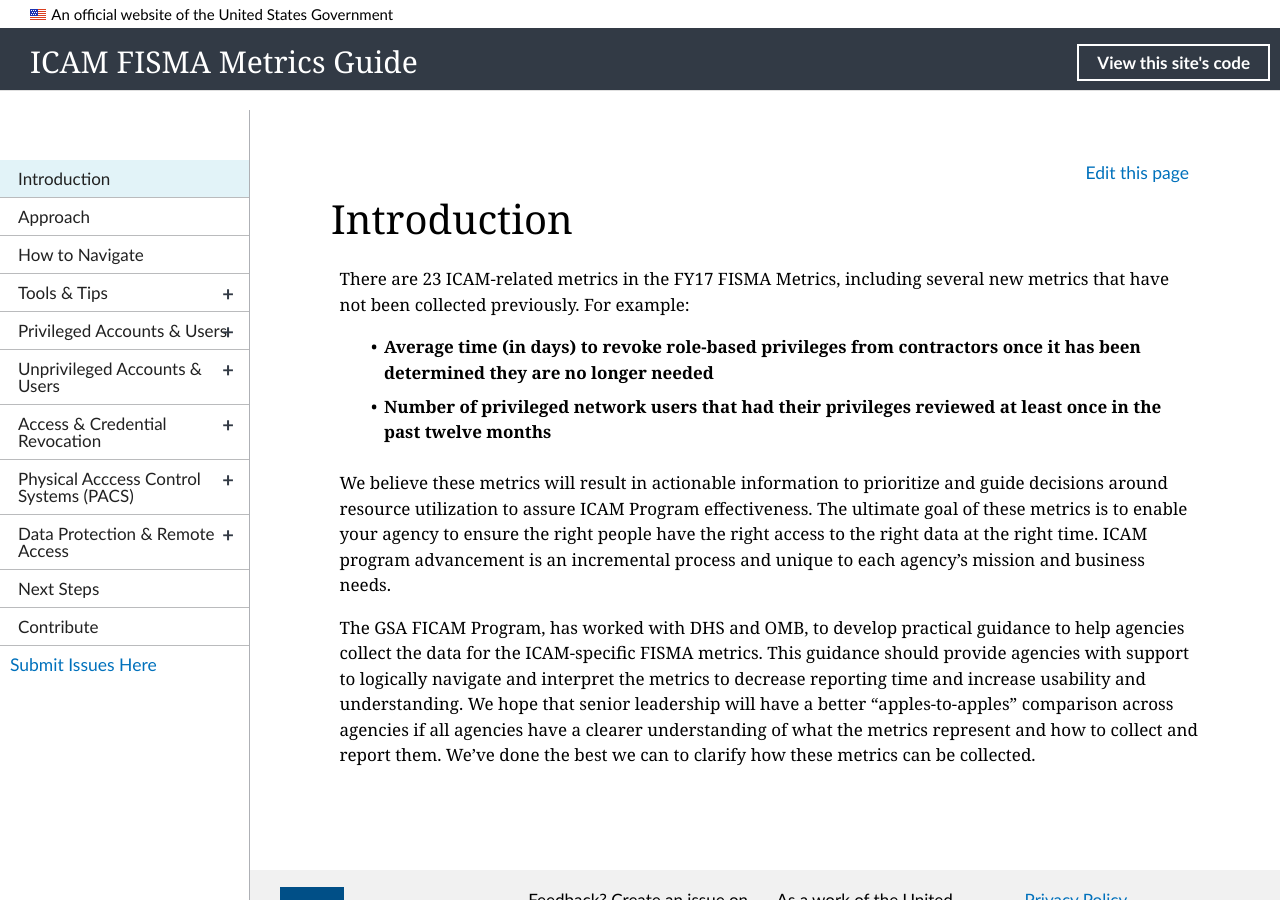
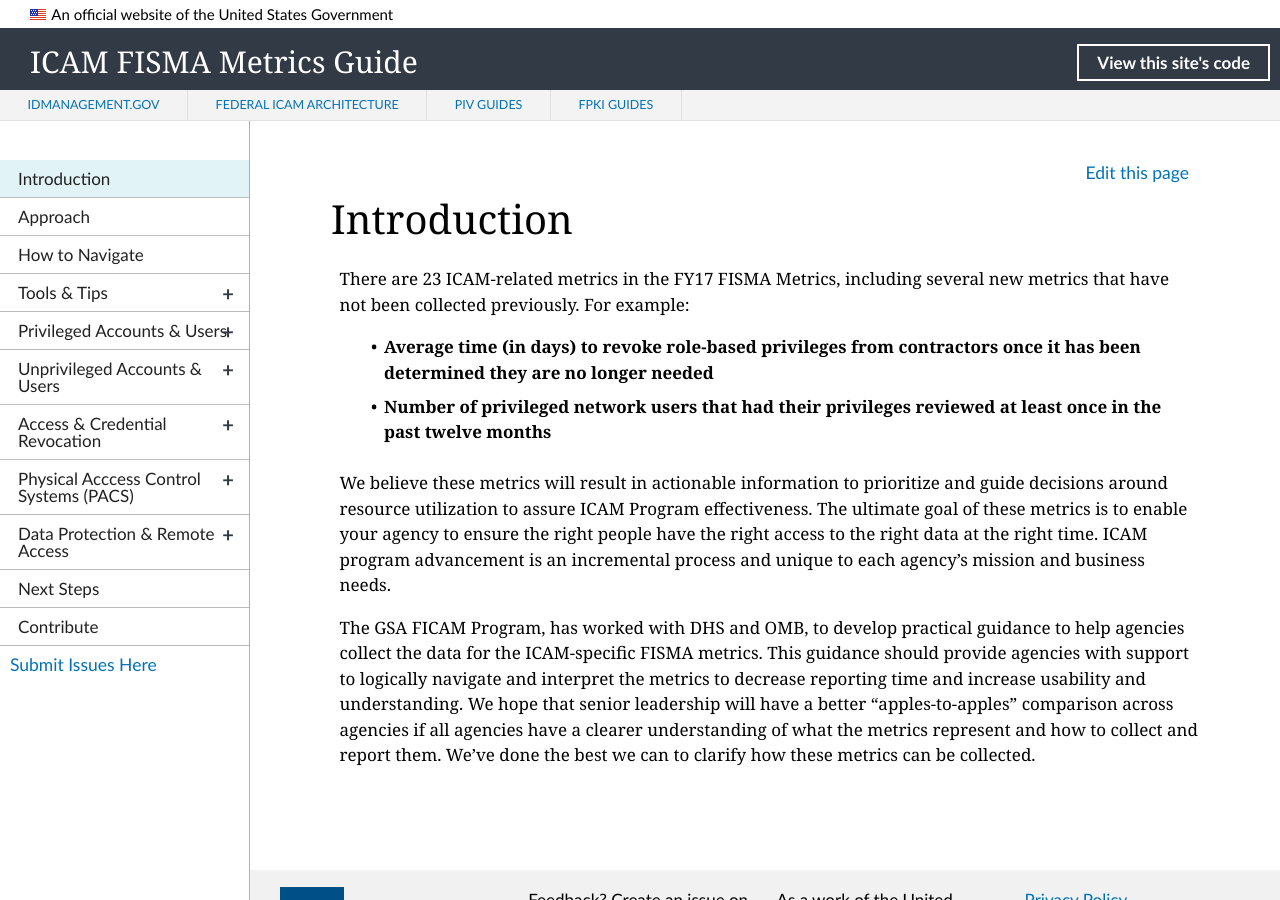
Before and after one commit to GSA/icam-fisma, a Jekyll site: the page built from pages/introduction.md, in a window 1280 px wide and 900 px high. Built offline with Jekyll 4.4.1, drawn with Linux system fonts in a browser that asks for light colours; nearby versions of some CDN libraries; part of the change alters nothing that is shown.

Commit message:
Update _config.yml

```diff
--- a/_config.yml
+++ b/_config.yml
@@ -1,45 +1,53 @@
 # Site settings
 
 title: ICAM FISMA Metrics Guide
-name: Federal Public Key Infrastructure Guides
-# title: FICAM FPKI Guides
-# name: Federal Public Key Infrastructure [FPKI] Guides
+name: Identity Credential & Access Management FISMA Metrics Guide
 email: icam@gsa.gov
 author:
     name: FICAM
     url: https://github.com/GSA/
 description: A guide on how to collect FISMA metrics, and meet the requirements.
-
+repo_url: https://github.com/GSA/icam-fisma
 baseurl: '/icam-fisma'
 branch: gh-pages
-#url: "http://yourdomain.com" # the base hostname & protocol for your site
-#twitter_username: jekyllrb
 github_username:  GSAllewell
 highlighter: rouge
+editbranch: staging
 
-# Point the logo URL at a file in your repo or hosted elsewhere by your organization
-logourl: /fpki-guides/img/logo.png
-logoalt: Federal Identity Credential and Access Management
-
-# Custom URLs
-ficam_playbooks_url: /ficam-guides/
-
-ficam_architecture_url: https://gsa.github.io/ficam-arch/
-ficam_architecture_gh_url: https://github.com/GSA/ficam-arch
-
-# Repo list
-# List repos that you would like to appear on the homepage here
-repos:
-- name: fpki-guides
-  description: FICAM Playbook - FPKI Guidance
-  url: https://github.com/gsa/fpki-guides
+ Links
+# List links that you would like to appear on the top navigation bar here
+navbar:
+- title: IDmanagement.gov
+  description: Idmanagement.gov
+  url: https://www.idmanagement.gov
+- title: Federal ICAM Architecture
+  description: Federal ICAM Architecture
+  url: https://arch.idmanagement.gov
+- title: PIV Guides
+  description: PIV Guides
+  url: https://piv.idmanagement.gov
+- title: FPKI Guides
+  description: FPKI Guides
+  url: https://fpki.idmanagement.gov
 
 # Build settings
 markdown: kramdown
 
-kramdown:
-  input: GFM
-  syntax_highlighter: rouge
+#kramdown:
+#  input: GFM
+# syntax_highlighter: rouge
+
+exclude:
+- bin
+- config.rb
+- Gemfile
+- Gemfile.lock
+- gems
+- Procfile
+- Rakefile
+- README.md
+- script
+- vendor
 
 exclude:
 - bin
@@ -55,7 +63,7 @@ exclude:
 
 navigation:
 - text: Introduction
-  url: index.html
+  url: ''
   internal: true
   coll: false
 - text: Approach
```
